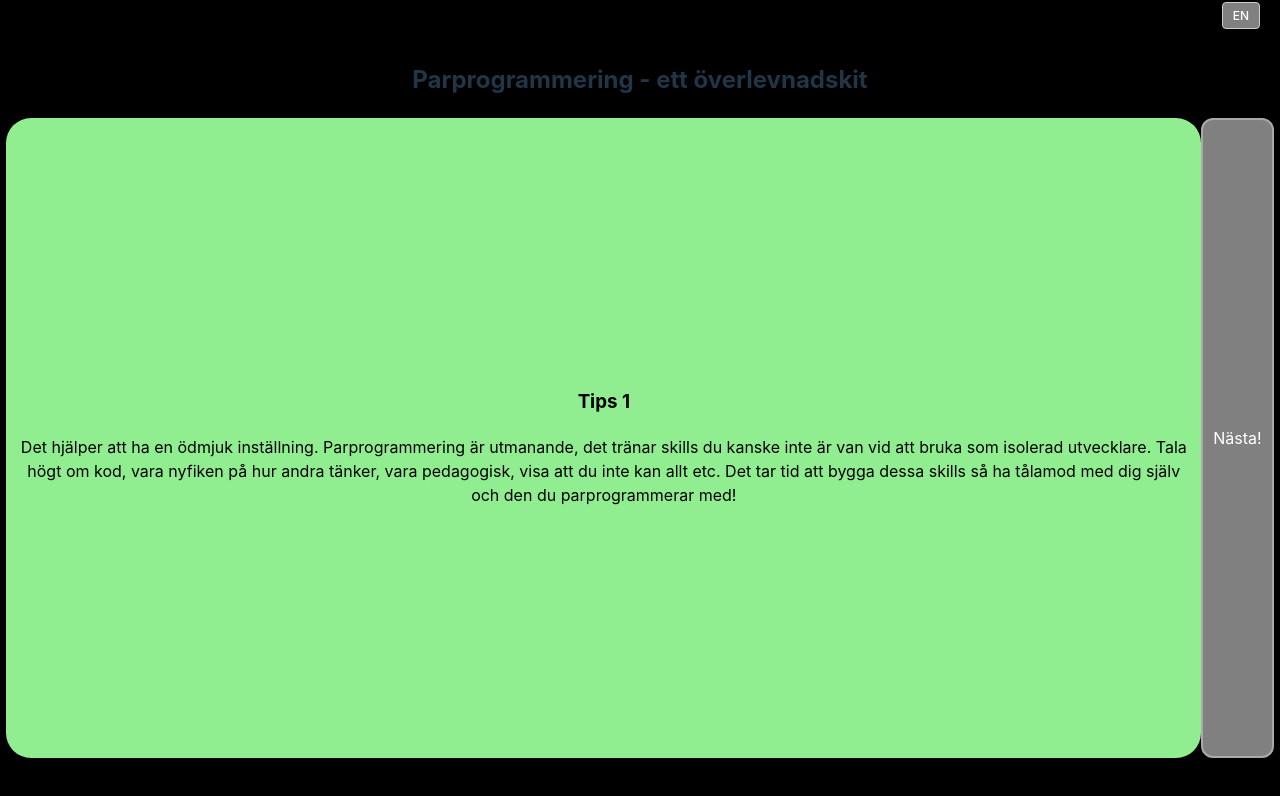
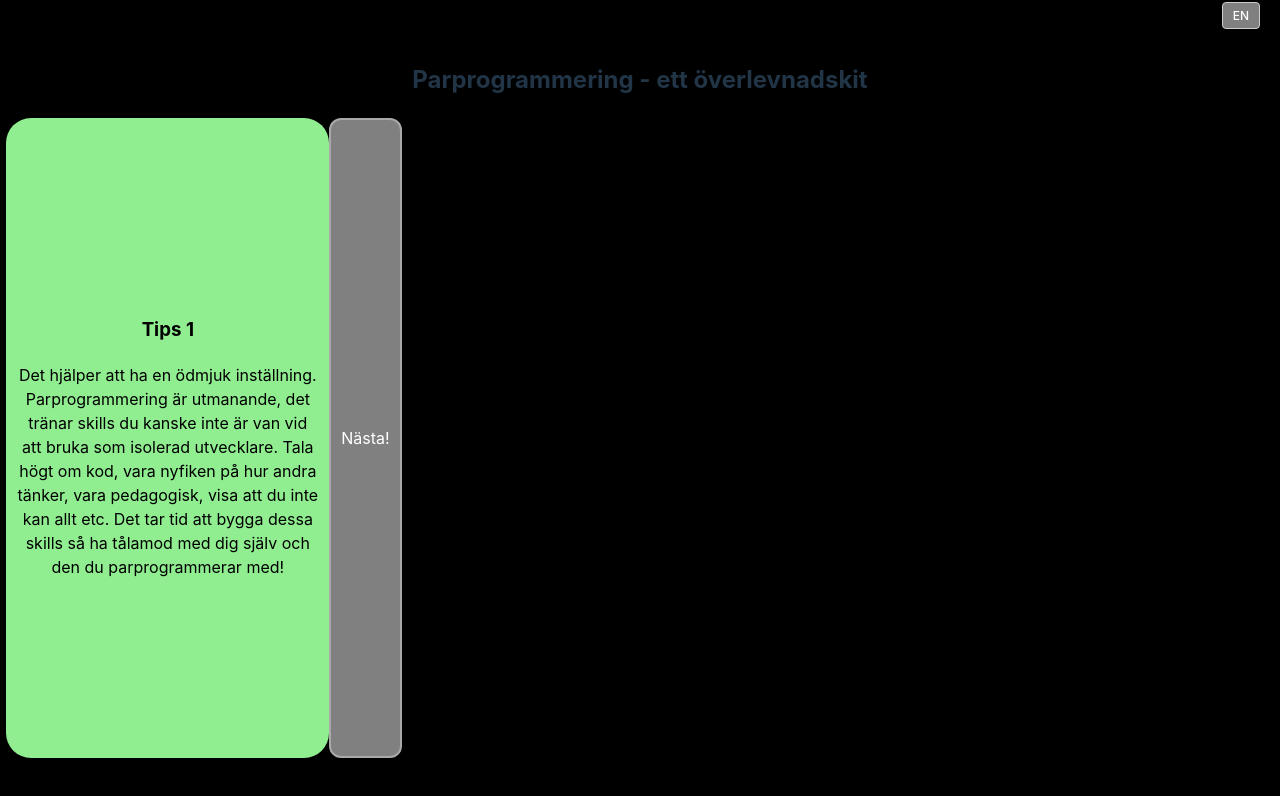
Before and after one commit to objarni/pair-programming-survival-kit, a React (Vite) app: page / in a window 1280 px wide. Shown: the top 796 px of the page. Built offline with nearby package versions, Linux system fonts and the light colour scheme.

Commit message:
Update App.css

```diff
--- a/src/App.css
+++ b/src/App.css
@@ -34,9 +34,8 @@ body {
 .content {
     padding: 10px;
     border-radius: 25px;
-    flex-grow: 1;
     background-color: lightgreen;
-    width: 60ch;
+    width: 30ch;
     color: black;
     display: flex;
     justify-content: center;
```
